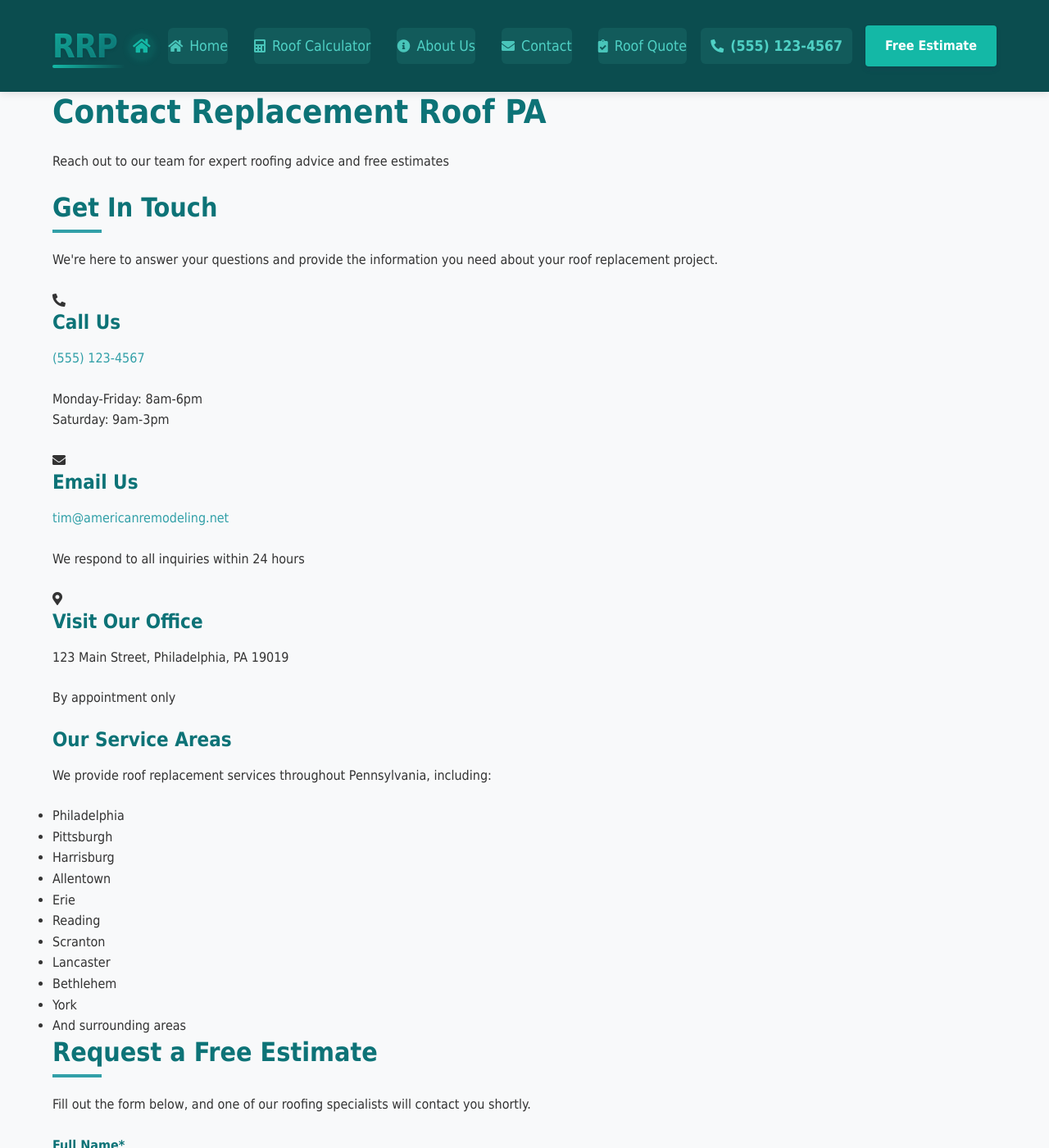
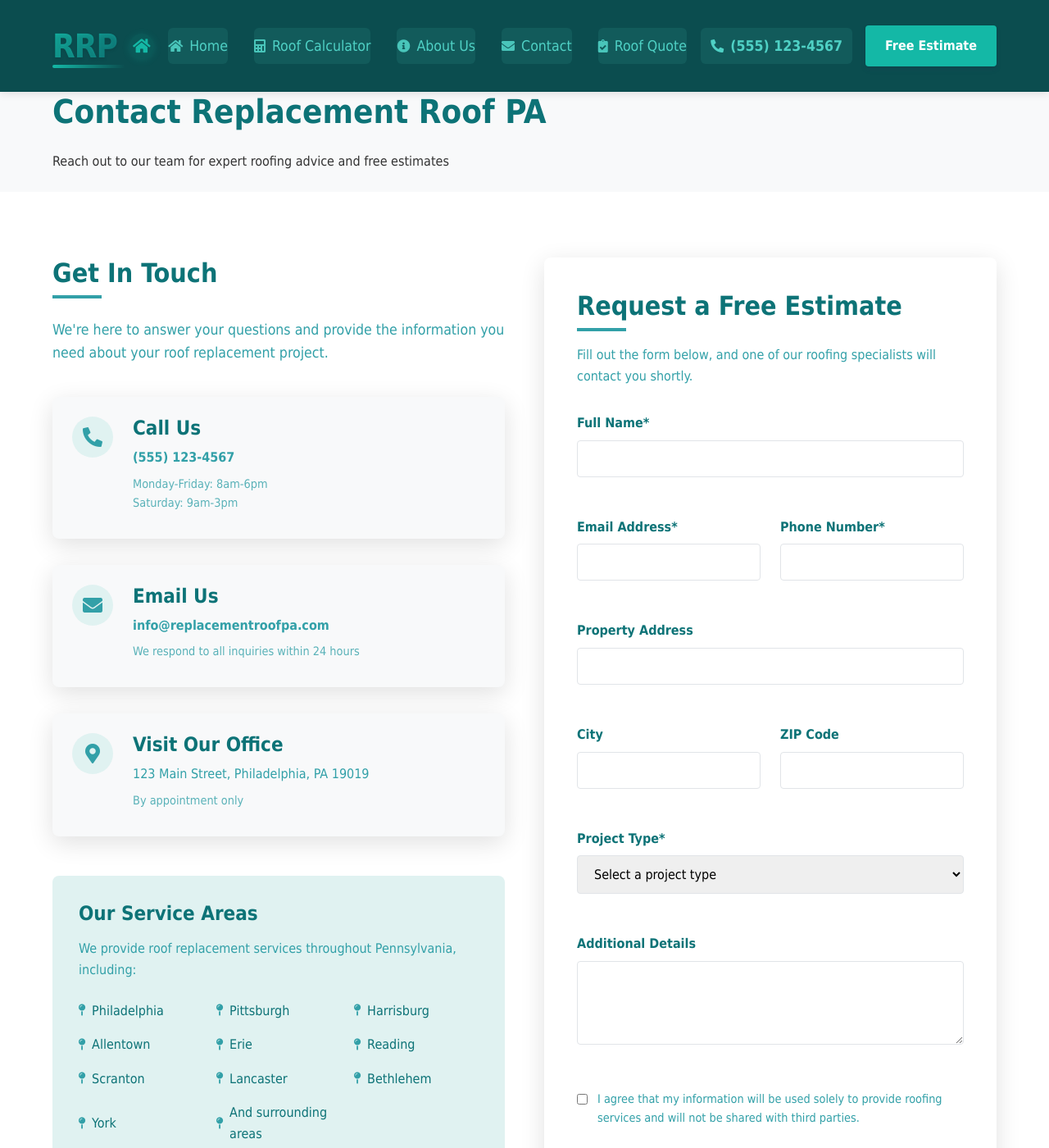
Before and after one commit to tim-amredev/replacement-roof-pa, a Jekyll site: the page built from contact.html, in a window 1280 px wide and 1400 px high. Shown: the whole window at 82% size. Built offline with Jekyll 4.4.1, drawn with Linux system fonts in a browser that asks for light colours; some web fonts are replaced; some of the changed text lies outside the part shown.

Commit message:
Update contact.html

```diff
--- a/contact.html
+++ b/contact.html
@@ -16,7 +16,7 @@ description: Get in touch with our roofing experts for a free estimate on your r
   <div class="contact-grid">
     <div class="contact-info">
       <h2>Get In Touch</h2>
-        <p>We're here to answer your questions and provide the information you need about your roof replacement project.</p>
+      <p class="contact-intro">We're here to answer your questions and provide the information you need about your roof replacement project.</p>
 
       <div class="contact-methods">
         <div class="contact-method">
@@ -36,7 +36,7 @@ description: Get in touch with our roofing experts for a free estimate on your r
           </div>
           <div class="contact-details">
             <h3>Email Us</h3>
-              <p><a href="mailto:{{ site.email }}">{{ site.email }}</a></p>
+            <p><a href="mailto:info@replacementroofpa.com">info@replacementroofpa.com</a></p>
             <p class="text-small">We respond to all inquiries within 24 hours</p>
           </div>
         </div>
@@ -56,19 +56,19 @@ description: Get in touch with our roofing experts for a free estimate on your r
       <div class="service-areas">
         <h3>Our Service Areas</h3>
         <p>We provide roof replacement services throughout Pennsylvania, including:</p>
-          <ul class="areas-list">
-            <li>Philadelphia</li>
-            <li>Pittsburgh</li>
-            <li>Harrisburg</li>
-            <li>Allentown</li>
-            <li>Erie</li>
-            <li>Reading</li>
-            <li>Scranton</li>
-            <li>Lancaster</li>
-            <li>Bethlehem</li>
-            <li>York</li>
-            <li>And surrounding areas</li>
-          </ul>
+        <div class="areas-grid">
+          <div class="area-item"><i class="fas fa-map-pin"></i> Philadelphia</div>
+          <div class="area-item"><i class="fas fa-map-pin"></i> Pittsburgh</div>
+          <div class="area-item"><i class="fas fa-map-pin"></i> Harrisburg</div>
+          <div class="area-item"><i class="fas fa-map-pin"></i> Allentown</div>
+          <div class="area-item"><i class="fas fa-map-pin"></i> Erie</div>
+          <div class="area-item"><i class="fas fa-map-pin"></i> Reading</div>
+          <div class="area-item"><i class="fas fa-map-pin"></i> Scranton</div>
+          <div class="area-item"><i class="fas fa-map-pin"></i> Lancaster</div>
+          <div class="area-item"><i class="fas fa-map-pin"></i> Bethlehem</div>
+          <div class="area-item"><i class="fas fa-map-pin"></i> York</div>
+          <div class="area-item"><i class="fas fa-map-pin"></i> And surrounding areas</div>
+        </div>
       </div>
     </div>
 
@@ -148,7 +148,7 @@ description: Get in touch with our roofing experts for a free estimate on your r
 
 <section class="map-section">
 <div class="container">
-    <h2>Our Location</h2>
+  <h2 class="section-title">Our Location</h2>
   <div class="map-container">
     <!-- Replace with your Google Maps embed code -->
     <iframe src="https://www.google.com/maps/embed?pb=!1m18!1m12!1m3!1d195200.82003599714!2d-75.25811239738761!3d40.00233396325435!2m3!1f0!2f0!3f0!3m2!1i1024!2i768!4f13.1!3m3!1m2!1s0x89c6b7d8d4b54beb%3A0x89f514d88c3e58c1!2sPhiladelphia%2C%20PA!5e0!3m2!1sen!2sus!4v1647532376018!5m2!1sen!2sus" width="100%" height="450" style="border:0;" allowfullscreen="" loading="lazy"></iframe>
@@ -158,7 +158,7 @@ description: Get in touch with our roofing experts for a free estimate on your r
 
 <section class="faq-section">
 <div class="container">
-    <h2>Frequently Asked Questions</h2>
+  <h2 class="section-title">Frequently Asked Questions</h2>
   <div class="faq-grid">
     <div class="faq-item">
       <h3>How long does a typical roof replacement take?</h3>
@@ -184,24 +184,270 @@ description: Get in touch with our roofing experts for a free estimate on your r
 <div class="container">
   <h2>Ready to Transform Your Home with a New Roof?</h2>
   <p>Contact us today for a free, no-obligation consultation and estimate</p>
-    <a href="#contact-form" class="btn btn-primary btn-large">Get Started Now</a>
+  <a href="{{ site.baseurl }}/roof-questionnaire" class="btn btn-primary btn-large">Get Started Now</a>
 </div>
 </section>
 
-<div class="service-card">
-  <div class="service-image">
-    <img src="/assets/images/residential-roofing.jpg" alt="Residential Roofing">
-  </div>
-  <div class="service-content">
-    <h3>Residential Roof Replacement</h3>
-    <p>Complete roof replacement services for homes of all sizes and styles. We work with a variety of roofing materials to match your home's architecture and your personal preferences.</p>
-    <ul class="service-features">
-      <li>Asphalt shingle roofing</li>
-      <li>Metal roofing systems</li>
-      <li>Tile and slate roofing</li>
-      <li>Flat and low-slope roofing</li>
-      <li>Energy-efficient cool roofs</li>
-    </ul>
-    <a href="{{ site.baseurl }}/#roof-calculator" class="btn btn-secondary">Get a Free Estimate</a>
-  </div>
-</div>
+<style>
+/* Contact Page Styles */
+.contact-section {
+  padding: 5rem 0;
+  background-color: white;
+}
+
+.contact-grid {
+  display: grid;
+  grid-template-columns: 1fr;
+  gap: 3rem;
+}
+
+@media (min-width: 992px) {
+  .contact-grid {
+    grid-template-columns: 1fr 1fr;
+  }
+}
+
+.contact-info h2 {
+  margin-bottom: 1.5rem;
+  color: var(--teal-medium);
+}
+
+.contact-intro {
+  font-size: 1.1rem;
+  margin-bottom: 2.5rem;
+  color: var(--secondary-color);
+}
+
+.contact-methods {
+  display: flex;
+  flex-direction: column;
+  gap: 2rem;
+  margin-bottom: 3rem;
+}
+
+.contact-method {
+  display: flex;
+  align-items: flex-start;
+  gap: 1.5rem;
+  background-color: var(--background-light);
+  padding: 1.5rem;
+  border-radius: 8px;
+  box-shadow: var(--card-shadow);
+  transition: transform 0.3s ease;
+}
+
+.contact-method:hover {
+  transform: translateY(-5px);
+}
+
+.contact-icon {
+  background-color: var(--teal-highlight);
+  color: var(--teal-accent);
+  width: 50px;
+  height: 50px;
+  border-radius: 50%;
+  display: flex;
+  align-items: center;
+  justify-content: center;
+  font-size: 1.5rem;
+  flex-shrink: 0;
+}
+
+.contact-details h3 {
+  margin-bottom: 0.5rem;
+  color: var(--teal-medium);
+}
+
+.contact-details p {
+  margin-bottom: 0.5rem;
+  color: var(--secondary-color);
+}
+
+.contact-details a {
+  color: var(--teal-accent);
+  font-weight: 600;
+  transition: color 0.3s ease;
+}
+
+.contact-details a:hover {
+  color: var(--teal-accent-light);
+}
+
+.text-small {
+  font-size: 0.9rem;
+  opacity: 0.8;
+}
+
+.service-areas {
+  background-color: var(--teal-highlight);
+  padding: 2rem;
+  border-radius: 8px;
+  margin-top: 2rem;
+}
+
+.service-areas h3 {
+  margin-bottom: 1rem;
+  color: var(--teal-medium);
+}
+
+.service-areas p {
+  margin-bottom: 1.5rem;
+  color: var(--secondary-color);
+}
+
+.areas-grid {
+  display: grid;
+  grid-template-columns: repeat(auto-fill, minmax(150px, 1fr));
+  gap: 1rem;
+}
+
+.area-item {
+  display: flex;
+  align-items: center;
+  gap: 0.5rem;
+  color: var(--teal-medium);
+  font-weight: 500;
+}
+
+.area-item i {
+  color: var(--teal-accent);
+  font-size: 0.9rem;
+}
+
+.contact-form-container {
+  background-color: white;
+  padding: 2.5rem;
+  border-radius: 8px;
+  box-shadow: var(--card-shadow);
+}
+
+.contact-form-container h2 {
+  margin-bottom: 1rem;
+  color: var(--teal-medium);
+}
+
+.contact-form-container p {
+  margin-bottom: 2rem;
+  color: var(--secondary-color);
+}
+
+.contact-form {
+  display: flex;
+  flex-direction: column;
+  gap: 1.5rem;
+}
+
+.form-group label {
+  display: block;
+  margin-bottom: 0.5rem;
+  font-weight: 600;
+  color: var(--teal-medium);
+}
+
+.form-group input,
+.form-group select,
+.form-group textarea {
+  width: 100%;
+  padding: 0.75rem 1rem;
+  border: 1px solid var(--border-color);
+  border-radius: 4px;
+  font-family: inherit;
+  font-size: 1rem;
+  transition: border-color 0.3s ease, box-shadow 0.3s ease;
+}
+
+.form-group input:focus,
+.form-group select:focus,
+.form-group textarea:focus {
+  outline: none;
+  border-color: var(--teal-accent);
+  box-shadow: 0 0 0 3px rgba(50, 160, 168, 0.2);
+}
+
+.form-row {
+  display: grid;
+  grid-template-columns: repeat(auto-fit, minmax(200px, 1fr));
+  gap: 1.5rem;
+}
+
+.privacy-consent {
+  display: flex;
+  align-items: flex-start;
+  gap: 0.75rem;
+}
+
+.privacy-consent input {
+  margin-top: 0.3rem;
+  width: auto;
+  accent-color: var(--teal-accent);
+}
+
+.privacy-consent label {
+  font-size: 0.9rem;
+  font-weight: normal;
+  color: var(--secondary-color);
+}
+
+.btn-block {
+  width: 100%;
+}
+
+/* Map Section */
+.map-section {
+  padding: 5rem 0;
+  background-color: var(--teal-highlight);
+}
+
+.map-container {
+  border-radius: 8px;
+  overflow: hidden;
+  box-shadow: var(--card-shadow);
+}
+
+/* FAQ Grid */
+.faq-grid {
+  display: grid;
+  grid-template-columns: repeat(auto-fill, minmax(300px, 1fr));
+  gap: 2rem;
+  margin-top: 3rem;
+}
+
+.faq-item {
+  background-color: white;
+  padding: 2rem;
+  border-radius: 8px;
+  box-shadow: var(--card-shadow);
+  transition: transform 0.3s ease;
+}
+
+.faq-item:hover {
+  transform: translateY(-5px);
+}
+
+.faq-item h3 {
+  margin-bottom: 1rem;
+  color: var(--teal-medium);
+  font-size: 1.2rem;
+}
+
+.faq-item p {
+  margin-bottom: 0;
+  color: var(--secondary-color);
+}
+
+@media (max-width: 768px) {
+  .contact-method {
+    flex-direction: column;
+    align-items: center;
+    text-align: center;
+  }
+
+  .contact-icon {
+    margin-bottom: 1rem;
+  }
+
+  .faq-grid {
+    grid-template-columns: 1fr;
+  }
+}
+</style>
```
Lines whose indentation alone changed are shown as unchanged.
